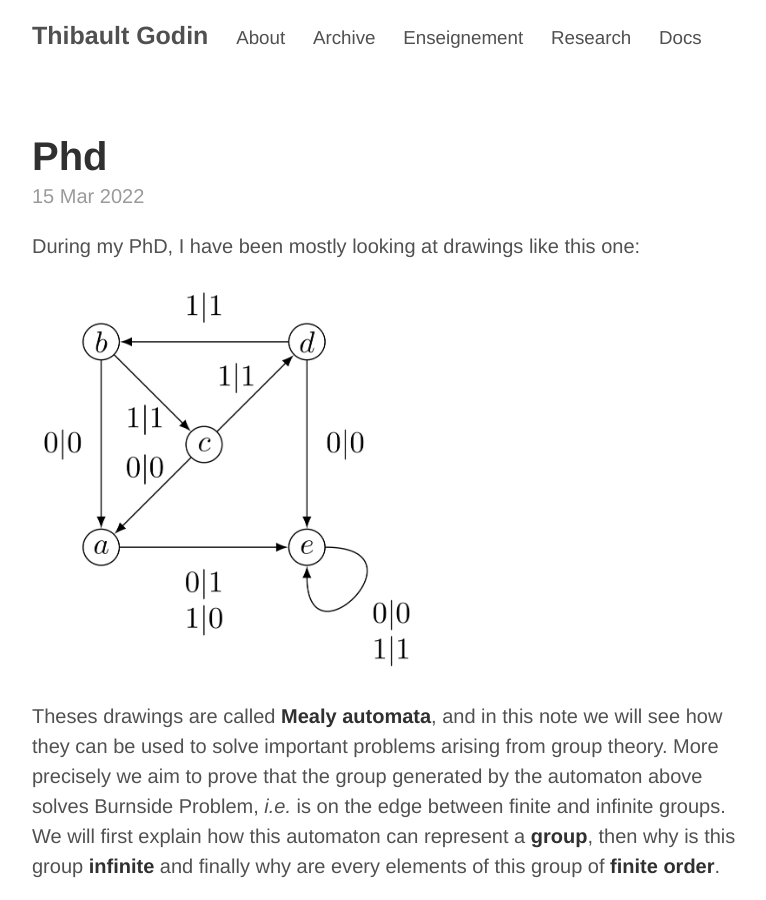
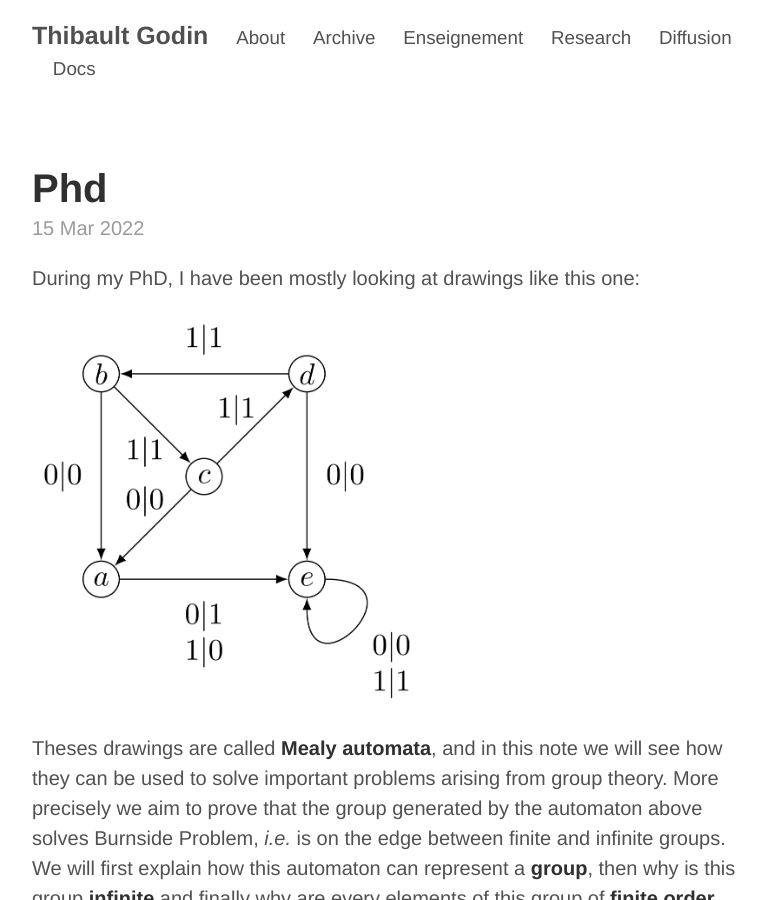
Before and after one commit to thibgodin/thibgodin.github.io, a Jekyll site: the page built from index.html, in a window 1280 px wide and 900 px high. Shown: the whole window, without its empty margins (248-1014 px from the left). Built offline with Jekyll 4.4.1, drawn with Linux system fonts in a browser that asks for light colours; formulas are drawn with MathJax 3; the list of posts is cut into pages by our own code.

Commit message:
Update _config.yml

```diff
--- a/_config.yml
+++ b/_config.yml
@@ -31,6 +31,7 @@ pages_list:
   Archive: '/archive/'
   Enseignement: '/teaching/'
   Research: '/research/'
+  Diffusion: '/diffusion/'
   Docs: '/docs/'
 
 # Allow URL Redirects:
```
